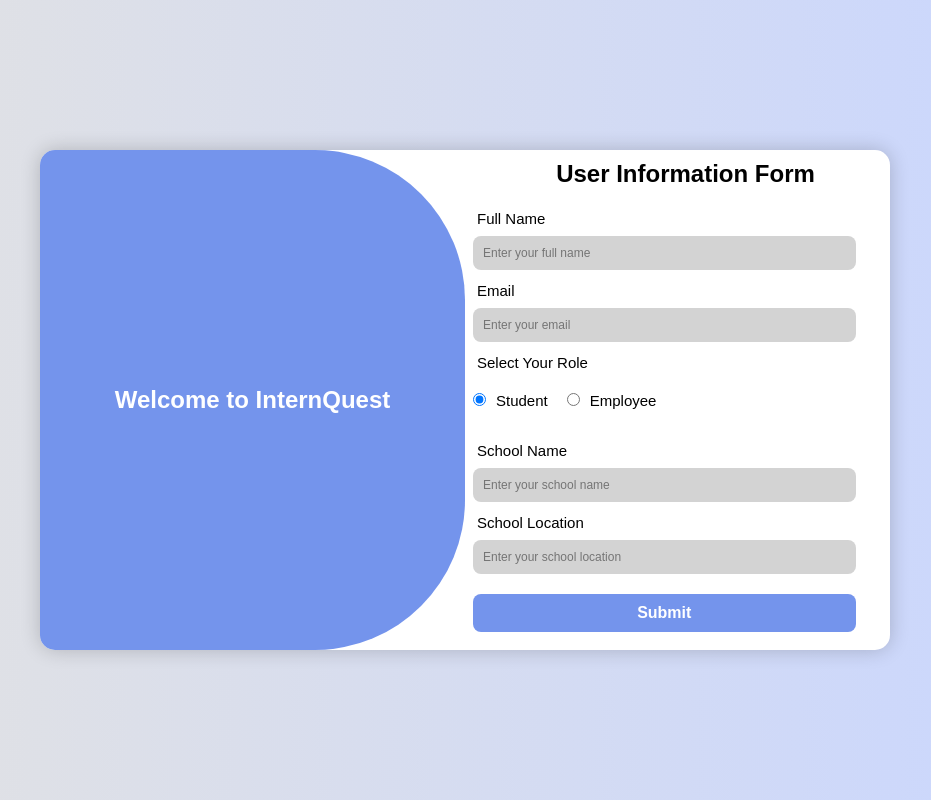
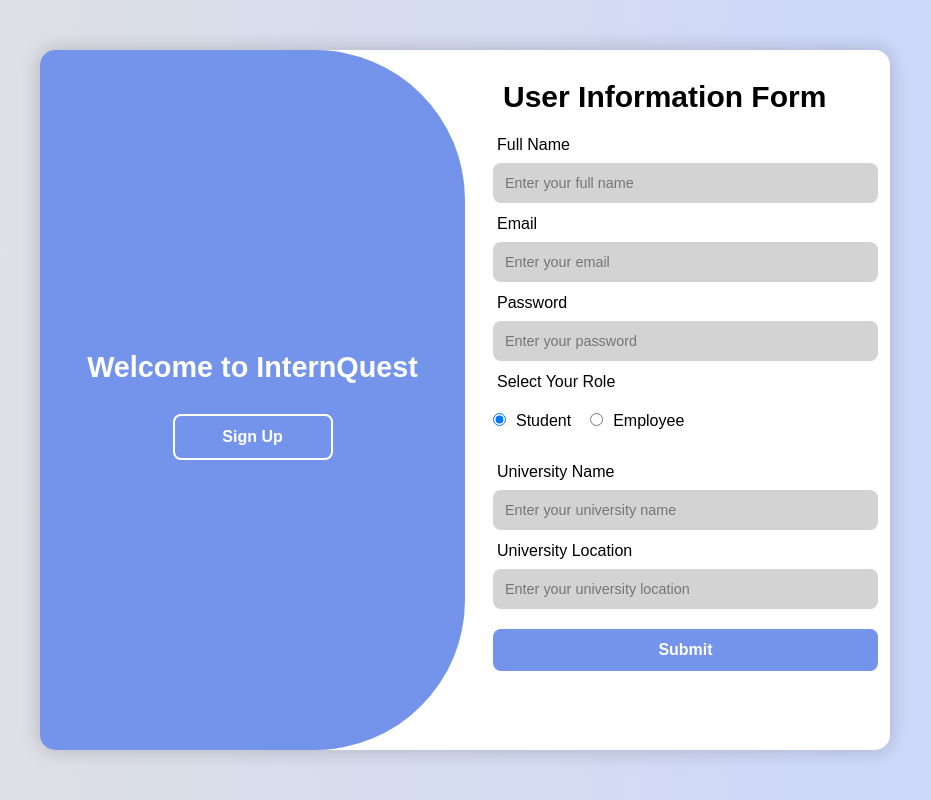
Before and after one commit to Heshani833/Registration-Form, a React (Vite) app: page / in a window 1280 px wide. Both pictures are taken after a click on the radio button "Student". Shown: the whole page, without its empty margins (175-1106 px from the left). Built offline with nearby package versions, Linux system fonts and the light colour scheme.

Commit message:
Updated form

```diff
--- a/src/App.css
+++ b/src/App.css
@@ -18,30 +18,32 @@
   background: white;
   border-radius: 15px;
   box-shadow: 0 0 20px rgba(0, 0, 0, 0.2);
-  height: 500px;
-  width: 850px;
+  width: 90vw;
+  max-width: 850px;
+  min-height: 700px;
   overflow: hidden;
 }
 
 .form-box {
-  position: absolute;
-  right: -8px;
-  width: 50%;
+  position: relative;
+  width: 100%;
   height: 100%;
+  padding: 20px;
   z-index: 1;
 }
 
 .container h1 {
-  font-size: x-large;
+  font-size: clamp(1.5rem, 5vw, 1.8rem);
   padding: 10px;
-  text-align: center;
+  text-align: left;
   color: black;
+  font-size: 30px;
 }
 
 label {
-  font-size: 15px;
+  font-size: clamp(0.9rem, 4vw, 1rem);
   display: block;
-  width: 100;
+  width: 100%;
   padding: 4px;
   margin-top: 8px;
   margin-bottom: 5px;
@@ -51,17 +53,17 @@
 }
 
 input {
-  width: 90%;
-  padding: 10px;
+  width: 100%;
+  padding: 12px;
   background: lightgray;
   border-radius: 8px;
   border: none;
   outline: none;
-  border-radius: 8px;
   color: black;
-  font-size: 12px;
+  font-size: clamp(0.8rem, 3.5vw, 0.9rem);
   font-weight: 500;
 }
+
 .radio-group {
   display: flex;
   justify-content: flex-start;
@@ -78,22 +80,21 @@
 
 label[for="student"],
 label[for="employee"] {
-  font-size: 15px;
+  font-size: clamp(0.9rem, 4vw, 1rem);
   color: black;
   font-weight: 500;
 }
 
 button {
-  width: 90%;
-  height: 38px;
+  width: 100%;
+  height: 42px;
   margin-top: 20px;
-  padding: 10px;
+  padding: 8px;
   background-color: #7494ec;
   border-radius: 8px;
   color: white;
   border: none;
-  border-radius: 8px;
-  font-size: 16px;
+  font-size: clamp(0.9rem, 4vw, 1rem);
   font-weight: 600;
   cursor: pointer;
 }
@@ -102,7 +103,64 @@
   background-color: black;
 }
 
+.toggle-box-mobile {
+  display: flex;
+  flex-direction: column;
+  justify-content: center;
+  align-items: center;
+  background: #7494ec;
+  border-radius: 8px;
+  padding: 20px;
+  margin-bottom: 20px;
+}
+
+.toggle-box-mobile h1 {
+  color: white;
+  font-size: clamp(1.2rem, 4vw, 1.5rem);
+  text-align: center;
+}
+
+.toggle-box-mobile .btn {
+  width: 160px;
+  height: 46px;
+  background: transparent;
+  border: 2px solid white;
+  color: white;
+  font-size: clamp(0.9rem, 4vw, 1rem);
+  font-weight: 600;
+  border-radius: 8px;
+  cursor: pointer;
+  margin-top: 10px;
+}
+
+.toggle-box-mobile .btn:hover {
+  background: white;
+  color: #7494ec;
+}
+
 .toggle-box {
+  display: none;
+}
+
+@media (min-width: 768px) {
+  .container {
+    width: 850px;
+    height: 620px;
+  }
+
+  .form-box {
+    position: absolute;
+    right: -8px;
+    width: 50%;
+    padding: 20px;
+  }
+
+  .toggle-box-mobile {
+    display: none;
+  }
+
+  .toggle-box {
+    display: block;
     position: absolute;
     width: 100%;
     height: 100%;
@@ -123,7 +181,6 @@
     position: absolute;
     width: 50%;
     height: 100%;
-  /* background: rgb(47, 71, 12); */
     display: flex;
     flex-direction: column;
     justify-content: center;
@@ -133,4 +190,23 @@
 
   .toggle-panel h1 {
     color: white;
+    font-size: clamp(1.5rem, 5vw, 1.8rem);
   }
+
+  .toggle-panel .btn {
+    width: 160px;
+    height: 46px;
+    background: transparent;
+    border: 2px solid white;
+    color: white;
+    font-size: clamp(0.9rem, 4vw, 1rem);
+    font-weight: 600;
+    border-radius: 8px;
+    cursor: pointer;
+  }
+
+  .toggle-panel .btn:hover {
+    background: white;
+    color: #7494ec;
+  }
+}
--- a/src/App.jsx
+++ b/src/App.jsx
@@ -5,9 +5,10 @@
   const [value, setValue] = useState({
     fullname: "",
     email: "",
+    password: "",
     role: "",
-    schoolName: "",
-    schoolLocation: "",
+    universityName: "",
+    universityLocation: "",
     companyName: "",
     position: "",
   });
@@ -23,10 +24,15 @@
 
   return (
     <div className="container">
-      {/* pp */}
       <div className="form-box login">
+        <div className="toggle-box-mobile">
+          <h1>Welcome to InternQuest</h1>
+          <button className="btn register-btn" type="button">
+            Sign Up
+          </button>
+        </div>
         <h1>User Information Form</h1>
-        <form onSubmit={handleSubmit}>
+        <form>
           <label htmlFor="fullname">Full Name</label>
           <input
             type="text"
@@ -41,6 +47,15 @@
             type="email"
             placeholder="Enter your email"
             name="email"
+            onChange={handleChange}
+            required
+          />
+
+          <label htmlFor="password">Password</label>
+          <input
+            type="password"
+            placeholder="Enter your password"
+            name="password"
             onChange={handleChange}
             required
           />
@@ -73,20 +88,20 @@
 
           {value.role === "student" && (
             <>
-              <label htmlFor="schoolName">School Name</label>
+              <label htmlFor="universityName">University Name</label>
               <input
                 type="text"
-                placeholder="Enter your school name"
-                name="schoolName"
+                placeholder="Enter your university name"
+                name="universityName"
                 onChange={handleChange}
                 required
               />
 
-              <label htmlFor="schoolLocation">School Location</label>
+              <label htmlFor="universityLocation">University Location</label>
               <input
                 type="text"
-                placeholder="Enter your school location"
-                name="schoolLocation"
+                placeholder="Enter your university location"
+                name="universityLocation"
                 onChange={handleChange}
                 required
               />
@@ -115,12 +130,17 @@
             </>
           )}
 
-          <button type="submit">Submit</button>
+          <button type="submit" onClick={handleSubmit}>
+            Submit
+          </button>
         </form>
       </div>
       <div className="toggle-box">
         <div className="toggle-panel toggle-left">
           <h1>Welcome to InternQuest</h1>
+          <button className="btn register-btn" type="button">
+            Sign Up
+          </button>
         </div>
       </div>
     </div>
```
Lines whose indentation alone changed are shown as unchanged.
